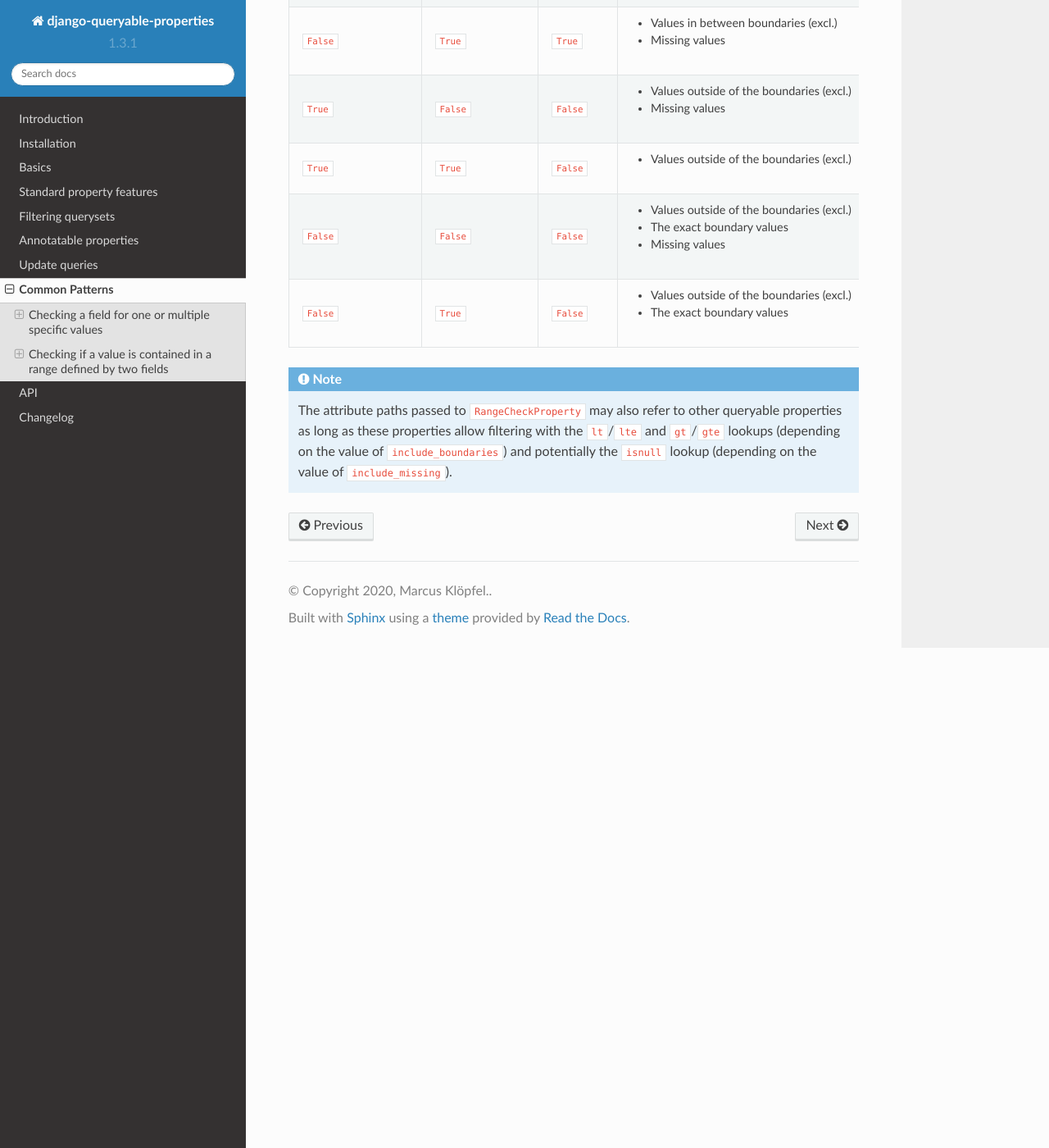
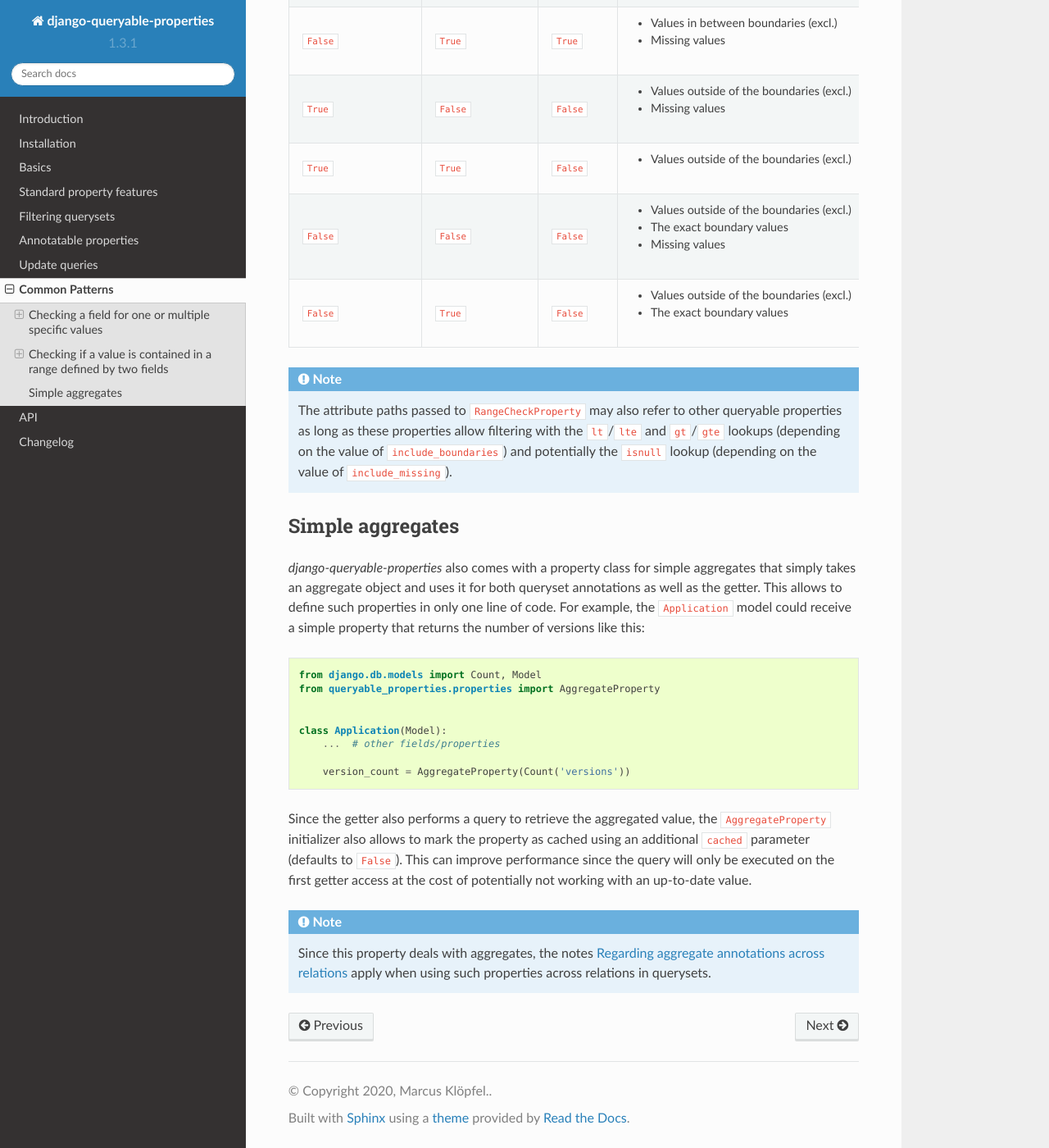
Before and after one commit to W1ldPo1nter/django-queryable-properties, a Sphinx documentation site: the page built from docs/common.md, in a window 1280 px wide and 1400 px high, scrolled down 5285 px. Shown: the whole window at 82% size. Built offline with Sphinx 7.4.7 and the Read the Docs theme 2.0.0, drawn with Linux system fonts in a browser that asks for light colours; some of the changed text lies outside the part shown.

Commit message:
Added docs for the AggregateProperty and improved intra-documentation links

````diff
--- a/docs/common.md
+++ b/docs/common.md
@@ -108,7 +108,7 @@ For a quick overview, the `ValueCheckProperty` offers the following queryable pr
 | Annotation | Yes (Django 1.8 or higher) |
 | Updating   | No                         |
 
-### Attribute Paths
+### Attribute paths
 
 The attribute path specified as the first parameter can not only be a simple field name like in the example above,
 but also a more complex path to an attribute using dot-notation - basically the same way as for Python's
@@ -213,7 +213,7 @@ For a quick overview, the `RangeCheckProperty` offers the following queryable pr
 | Annotation | Yes (Django 1.8 or higher) |
 | Updating   | No                         |
 
-### Range Configuration
+### Range configuration
 
 `RangeCheckProperty` objects also allow further configuration to tweak the configured range via some optional
 parameters:
@@ -234,7 +234,6 @@ range.
 For a quick reference, all possible configuration combinations are listed in the following table:
 
 ```eval_rst
-
 .. list-table::
    :header-rows: 1
 
@@ -288,3 +287,31 @@ For a quick reference, all possible configuration combinations are listed in the
    properties allow filtering with the ``lt``/``lte`` and ``gt``/``gte`` lookups (depending on the value of
    ``include_boundaries``) and potentially the ``isnull`` lookup (depending on the value of ``include_missing``).
 ```
+
+## Simple aggregates
+
+*django-queryable-properties* also comes with a property class for simple aggregates that simply takes an aggregate
+object and uses it for both queryset annotations as well as the getter.
+This allows to define such properties in only one line of code.
+For example, the `Application` model could receive a simple property that returns the number of versions like this:
+```python
+from django.db.models import Count, Model
+from queryable_properties.properties import AggregateProperty
+
+
+class Application(Model):
+    ...  # other fields/properties
+
+    version_count = AggregateProperty(Count('versions'))
+```
+
+Since the getter also performs a query to retrieve the aggregated value, the `AggregateProperty` initializer also
+allows to mark the property as cached using an additional `cached` parameter (defaults to `False`).
+This can improve performance since the query will only be executed on the first getter access at the cost of
+potentially not working with an up-to-date value.
+
+```eval_rst
+.. note::
+   Since this property deals with aggregates, the notes :ref:`regarding-aggregate-annotations-across-relations` apply
+   when using such properties across relations in querysets.
+```
````
Also changed, not shown: docs/annotations.md (+12 -2 lines), docs/filters.md (+6 -3 lines), docs/standard_features.md (+2 -2 lines).
